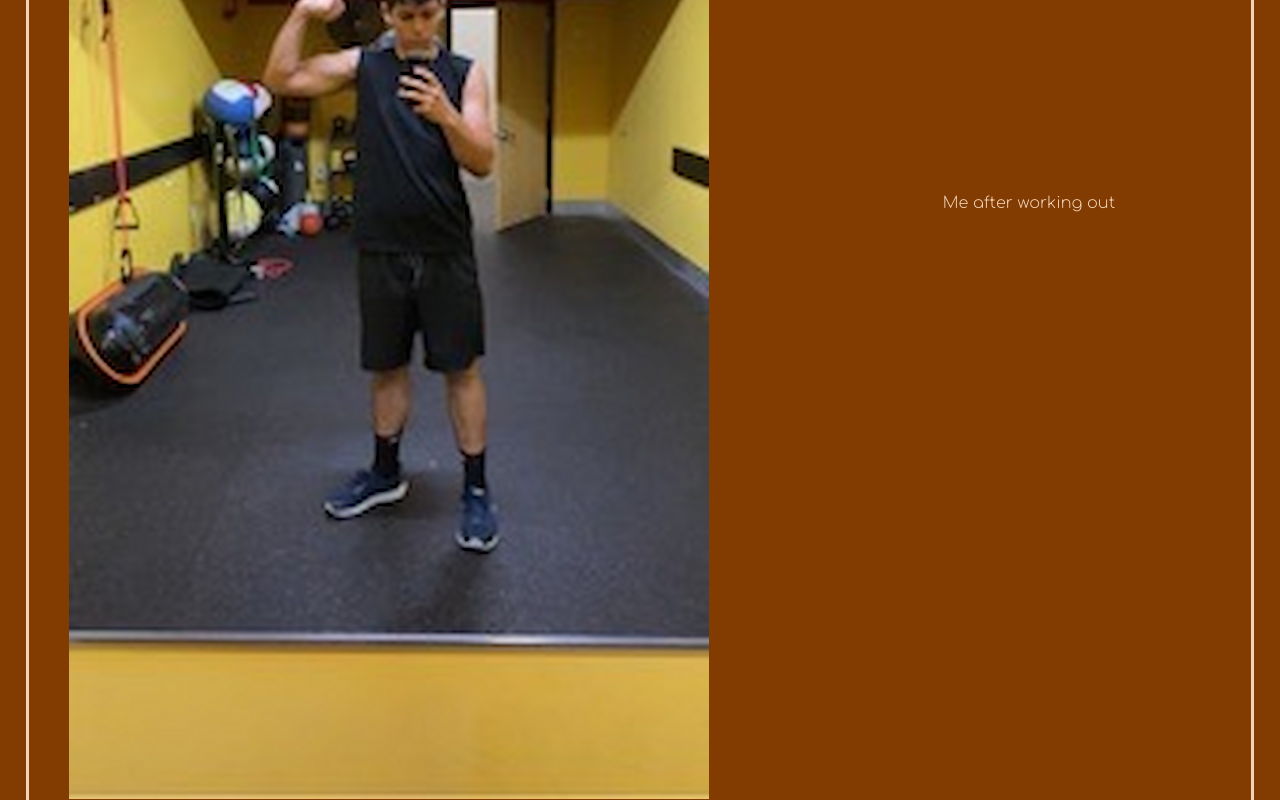
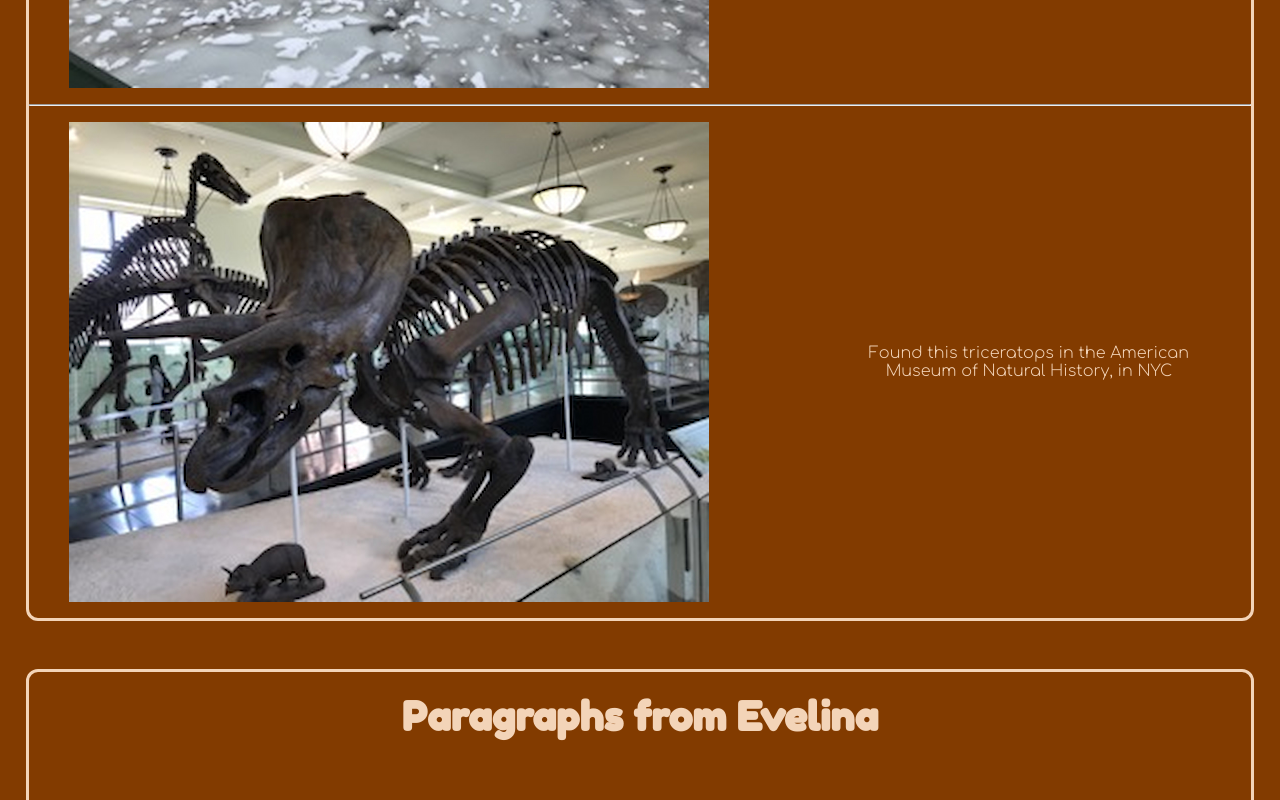
Before and after one commit to RVCC-IDMX/about-me-SebasPort, a plain HTML site: page index.html in a window 1280 px wide. Shown: the part 2200-3000 px from the top of the page. Drawn offline with Linux system fonts and the light colour scheme.

Commit message:
Replaced old pictures, added new ones :)

```diff
--- a/index.html
+++ b/index.html
@@ -67,14 +67,14 @@
 
              <hr>
              <figure>
-                <img src="img/gymnew-640w.jpg" alt="Picture of me at the gym" >
-                <figcaption> Me after working out</figcaption>
+                <img src="img/frozen-lake640w.jpg" alt="Picture of the frozen Raritan River" >
+                <figcaption> Raritan river frozen in december</figcaption>
              </figure>
 
              <hr>
              <figure>
-                <img src="img/booksnew-640w.jpg" alt="Picture of my various books" >
-                <figcaption> Some of the books I've read: Chainsaw man, Jujutsu Kaisen, One punch man etc</figcaption>
+                <img src="img/triceratops-640w.jpg" alt="picture of a triceratops fossil" >
+                <figcaption> Found this triceratops in the American Museum of Natural History, in NYC</figcaption>
              </figure>
 
 
```
Also changed, not shown: img/frozen-lake640w.jpg (added), img/triceratops-640w.jpg (added).
